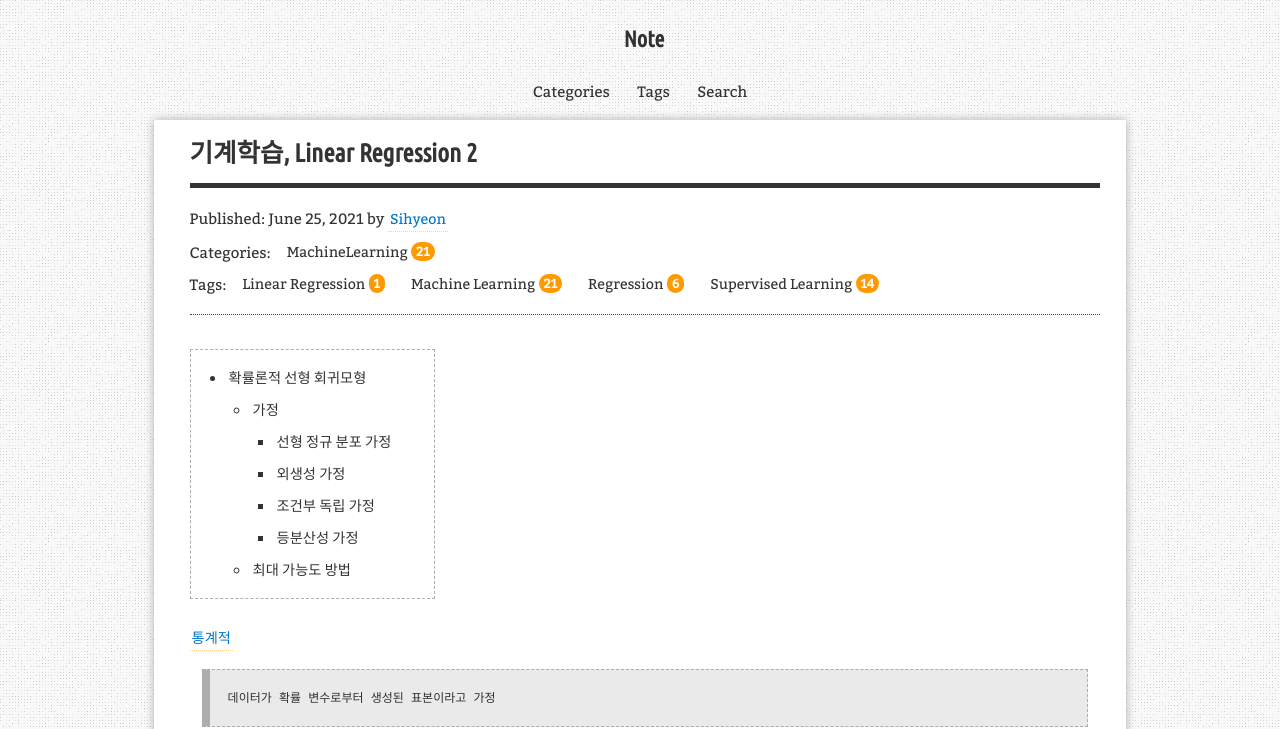
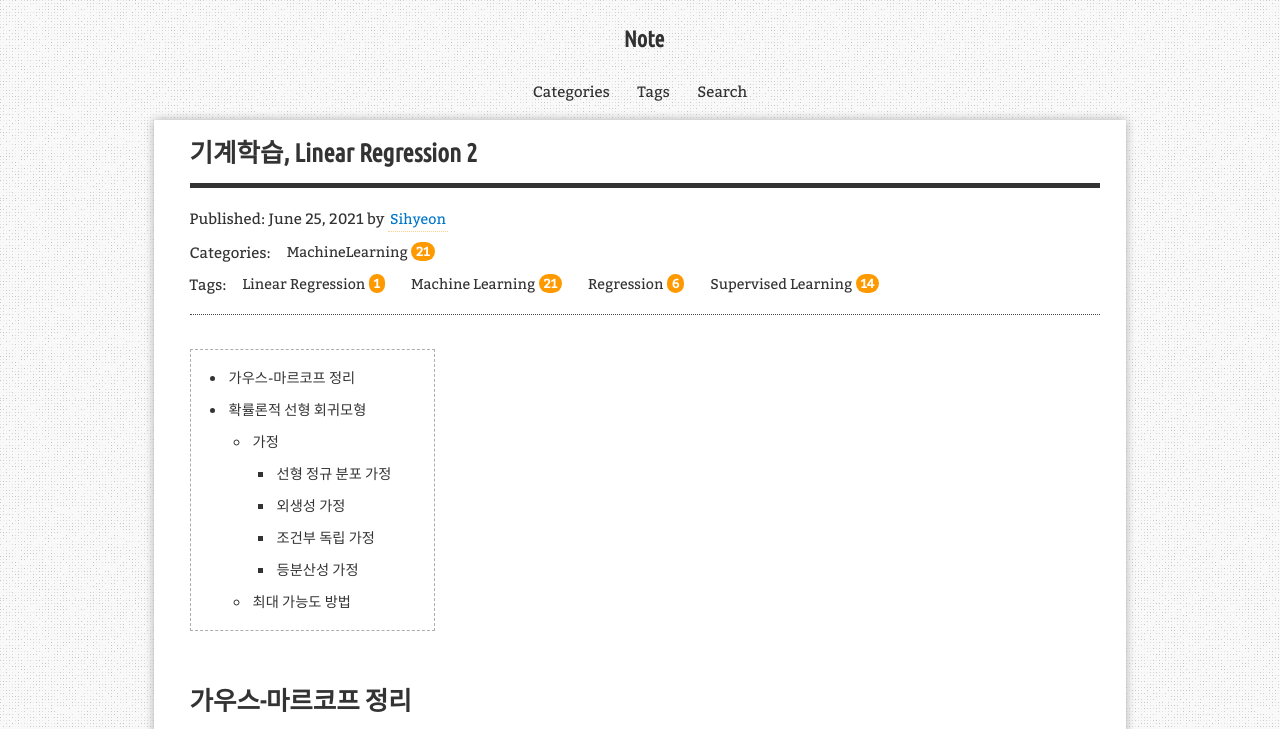
Before and after one commit to aristohyun/aristohyun.github.io, a Jekyll site: the page built from _posts/2021-06-25-Linear-Regression-2.md, in a window 1280 px wide and 1400 px high. Shown: the top 729 px of the window. Built offline with Jekyll 4.4.1, drawn with Linux system fonts in a browser that asks for light colours; formulas are drawn with MathJax 3; comment, search, counter and statistics services are not loaded; some of the changed text lies outside the part shown; grey boxes are pictures that could not be loaded.

Commit message:
Update 2021-06-25-Linear-Regression-2.md

```diff
--- a/_posts/2021-06-25-Linear-Regression-2.md
+++ b/_posts/2021-06-25-Linear-Regression-2.md
@@ -12,11 +12,19 @@ redirect_from:
 * Kramdown table of contents
 {:toc .toc}
 
+
+# 가우스-마르코프 정리
+
+![image](https://user-images.githubusercontent.com/32366711/127165472-d3be528c-9221-4f6c-8a21-1076c6be1661.png)
+
+
+
+# 확률론적 선형 회귀모형
+
 [통계적](https://velog.io/@jeromecheon/ML-4%ED%8E%B8-Linear-tasks-Regression%ED%9A%8C%EA%B7%80-1.%EC%B5%9C%EB%8C%80%EA%B0%80%EB%8A%A5%EB%8F%84-%EC%B5%9C%EC%86%8C%EC%A0%9C%EA%B3%B1%EB%B2%95){:target="_ blank"}
 
 > 데이터가 확률 변수로부터 생성된 표본이라고 가정
 
-# 확률론적 선형 회귀모형
 
 ## 가정
 
```
